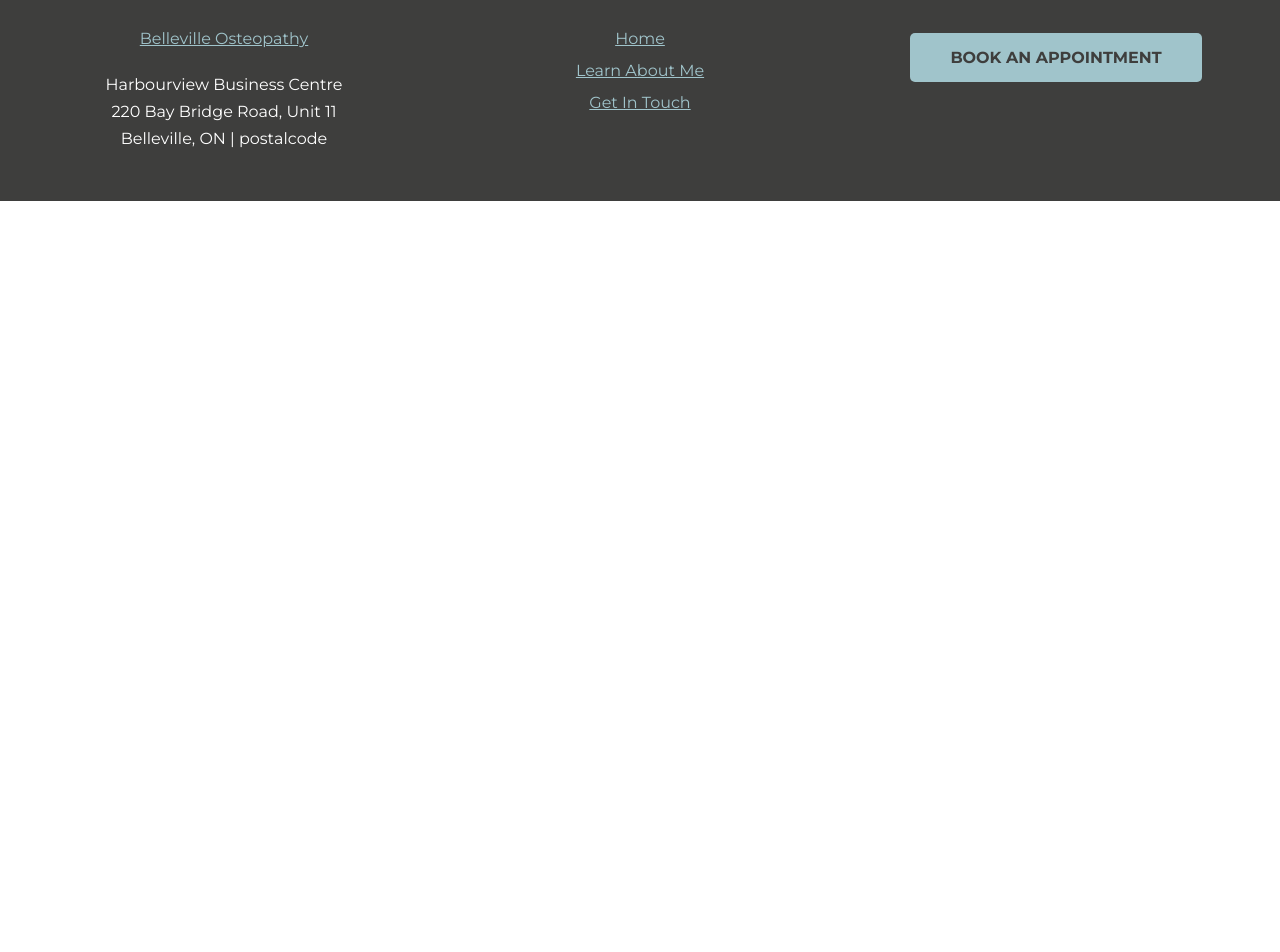
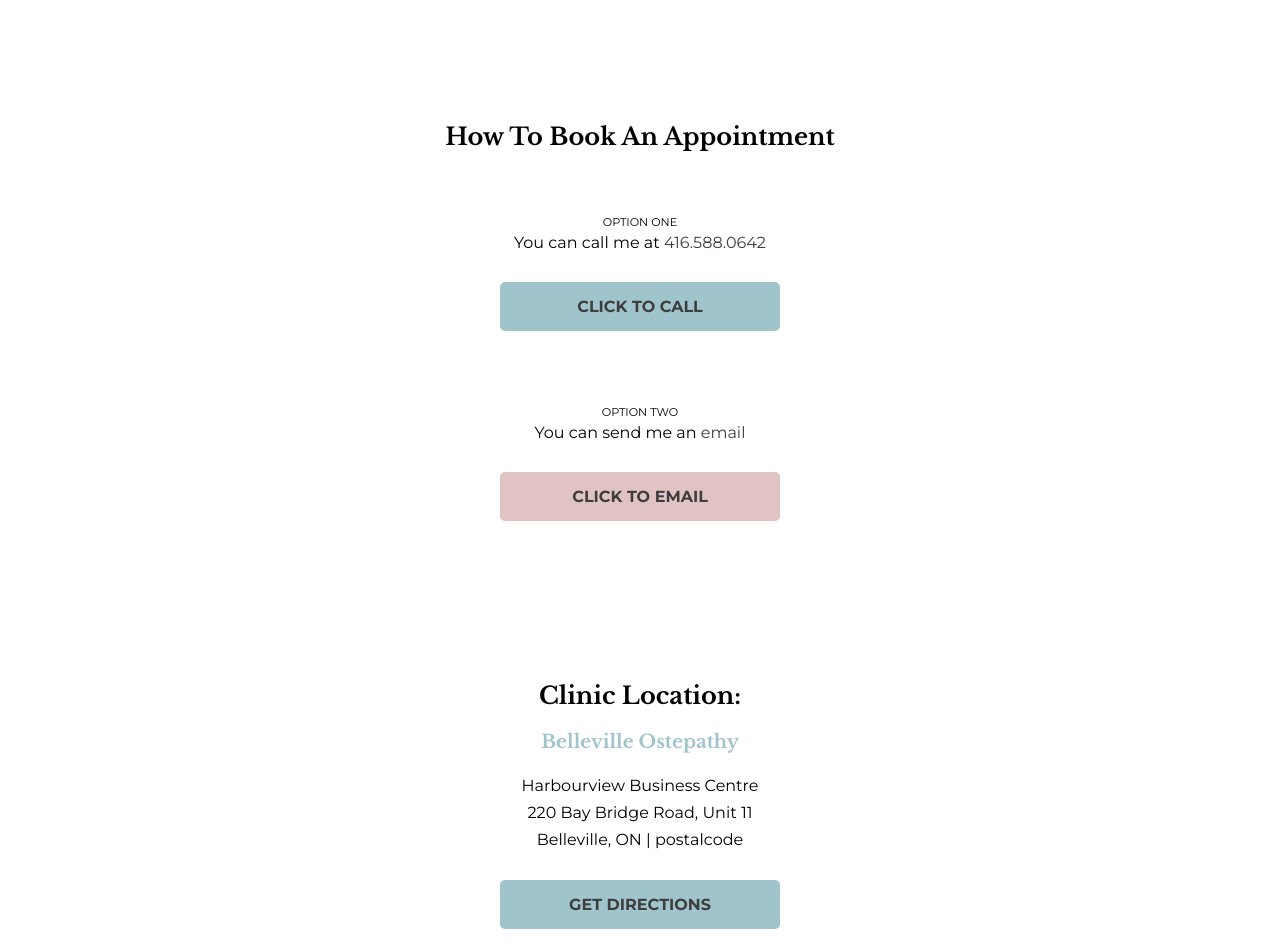
Before and after one commit to lor104/kristina-personal, a React (Create React App) app: page /contact in a window 1280 px wide. Shown: the part 240-1192 px from the top of the page. Before the commit the page ends 800 px from the top, so only its background shows below. Built offline with nearby package versions, Linux system fonts and the light colour scheme.

Commit message:
add content to about and contact pages and style accordingly

```diff
--- a/src/App.scss
+++ b/src/App.scss
@@ -1,13 +1,47 @@
 @use './styles/typography' as *;
+@use './styles/mixins' as *;
+@use './styles/variables' as *;
 
 body {
     @include mont;
 }
 
-h1, h2 {
+h1, h2, h3 {
     @include libre;
+
+    span {
+        display: block;
+        font-size: 0.6em;
+        text-transform: uppercase;
+        @include mont;
+        font-weight: normal;
+        margin-bottom: 1em;
+    }
 }
 
 p {
     line-height: 1.7;;
 }
+
+.button {
+    @include mont;
+    @include reset-link;
+    font-weight: bold;
+    text-transform: uppercase;
+    display: inline-block;
+    padding: 15px 40px;
+    min-width: 200px;
+    // border: 1px solid black;
+    border-radius: 5px;
+    margin: 10px;
+    // color: white;
+    background-color: $primary;
+
+    &.primary {
+        background-color: $primary;
+    }
+
+    &.secondary {
+        background-color: $secondary;
+    }
+}
--- a/src/components/Footer/Footer.jsx
+++ b/src/components/Footer/Footer.jsx
@@ -16,7 +16,7 @@
         <div className="footer__section ">
             <Link className='footer__link' to="/">Home</Link>
             <Link className='footer__link' to="/about">Learn About Me</Link>
-            <Link className='footer__link' to="contact">Get In Touch</Link>
+            <Link className='footer__link' to="/contact">Get In Touch</Link>
         </div>
         <div className="footer__section">
             <Link className='footer__link button'>Book An Appointment</Link>
--- a/src/pages/About/About.jsx
+++ b/src/pages/About/About.jsx
@@ -1,9 +1,28 @@
 import React from 'react';
+import { Link } from 'react-router-dom';
+import profile from '../../assets/images/kristina.jpg'
 import './About.scss';
 
 function About() {
   return (
-    <div>About</div>
+    <div className='about'>
+      <div className='about__section'>
+        <h2>
+          <span>A little bit about</span>
+          My Journey in the Alternative Health Field
+        </h2>
+        <p>
+          I began the exploration of the body and its amazing capacity to self-heal in 1996 when I graduated from Kikkawa Massage School in Toronto. I was fascinated by how the body works and felt drawn to learn more. From there, I deepened my understanding by studying Shiatsu with Ted Saito, followed by The Trager Approach, Myofascial work, and finally Osteopathy.
+        </p>
+        <p>I chose osteopathy because it offered a deeper and greater knowledge of how the body works, and how injury, illness, and trauma can affect it. Learning about the body and helping others to improve their physical health and wellbeing is deeply fulfilling to me and brings me great joy.</p>
+        <Link className='button' to="/contact">Book an Appointment</Link>
+      </div>
+      <div className="about__section">
+        <h2>Now Located in Belleville</h2>
+        <p>Feeling the call to live surrounded by the beauty and quietude of nature, I recently relocated to the Bay of Quinte Region from Toronto, where I had a successful practice for over 25 years, and am now practicing out of Belleville. I am looking forward to joining the community here, building my practice and enjoying long hikes in this beautiful part of Ontario. </p>
+        <img className='about__img' src={profile} alt="Profile picture of Kristina Beaubien in India" />
+      </div>
+    </div>
   )
 }
 
--- a/src/pages/About/About.scss
+++ b/src/pages/About/About.scss
@@ -0,0 +1,13 @@
+.about {
+    text-align: center;
+
+    &__section {
+        margin: 150px 7%;
+        width: auto;
+    }
+
+    &__img {
+        max-width: 400px;
+        border-radius: 50%;
+    }
+}
--- a/src/pages/Contact/Contact.jsx
+++ b/src/pages/Contact/Contact.jsx
@@ -1,9 +1,40 @@
 import React from 'react';
+import { Link } from 'react-router-dom';
 import './Contact.scss';
 
 function Contact() {
   return (
-    <div>Contact</div>
+    <div className="contact">
+      <div className="contact__section">
+        <h2>How To Book An Appointment</h2>
+        <div className="contact__inner-section">
+          <h3><span>Option One</span></h3>
+          <p>You can call me at <Link to="tel:4165880642">416.588.0642</Link></p>
+          <Link className='button' to="tel:4165880642">Click to Call</Link>
+        </div>
+        <div className="contact__inner-section">
+        <h3><span>Option Two</span></h3>
+          <p>You can send me an <Link to="mailto:kristinabeau17@gmail.com?subject=Book Appointment">email</Link></p>
+          <Link className='button secondary' to="mailto:kristinabeau17@gmail.com?subject=Book Appointment">Click to Email</Link>
+        </div>
+      </div>
+      <div className="contact__section">
+        <h2>Clinic Location:</h2>
+        <h3 className='primary'>Belleville Ostepathy</h3>
+        <p>
+            Harbourview Business Centre <br />
+            220 Bay Bridge Road, Unit 11 <br />
+            Belleville, ON | postalcode
+        </p>
+        <Link className="button primary">Get Directions</Link>
+      </div>
+      <div className="contact__section">
+        <h2>Home Clinic Location:</h2>
+        <h3 className='secondary'>Stirling Rawdon</h3>
+        <p>To learn more or set up a treatment at the home clinic please send me a detailed request by email.</p>
+        <Link className='button secondary' to="mailto:kristinabeau17@gmail.com?subject=Book Appointment">Click to Email</Link>
+      </div>
+    </div>
   )
 }
 
--- a/src/pages/Contact/Contact.scss
+++ b/src/pages/Contact/Contact.scss
@@ -0,0 +1,34 @@
+@use '../../styles/mixins' as *;
+@use '../../styles/variables' as *;
+
+.contact {
+    text-align: center;
+
+    &__section {
+        margin: 150px 7%;
+        width: auto;
+    }
+
+    &__inner-section {
+        margin: 4em 0;
+        h3, h3 span {
+            margin-bottom: 0;
+        }
+
+        h3 ~ p {
+            margin-top: 0;
+        }
+    }
+}
+
+h3.primary {
+    color: $primary;
+}
+
+h3.secondary {
+    color: $secondary;
+}
+
+p a {
+    @include reset-link;
+}
--- a/src/pages/Home/Home.jsx
+++ b/src/pages/Home/Home.jsx
@@ -11,18 +11,18 @@
                     <p>Experience a whole body approach to healing pain, trauma, stress, and more.</p>
                 </div>
                 <div className="section-divider">
-                    <Link className='button' to="/about">Learn About Me</Link>
-                    <Link className='button' to="/contact">Book an Appointment</Link>
+                    <Link className='button secondary' to="/about">Learn About Me</Link>
+                    <Link className='button primary' to="/contact">Book an Appointment</Link>
                 </div>
             </div>
             <div className="home__section">
                 <h2>What is Osteopathy?</h2>
-                <p>Osteopathy is a holistic whole-body approach that is adapted to each person at each visit. It is <span className='emphasis primary'>a gentle and deeply effective form of manual therapy</span> that utilizes fascial release, oscillations, rhythmic joint movements, muscle energy, visceral work and other gentle techniques that address all aspects of hte body.</p>
-                <p>The goal of osteopathy is to <span className='emphasis primary'>alleviate restrictions within the body</span> including the health and function of joints, muscles, nerves, lymphatics, blood vessels and visceral organs. This assists the body to be in its optimum condition so that it can self-heal.</p>
+                <p>Osteopathy is a holistic whole-body approach that is adapted to each person at each visit. It is <span className='emphasis secondary'>a gentle and deeply effective form of manual therapy</span> that utilizes fascial release, oscillations, rhythmic joint movements, muscle energy, visceral work and other gentle techniques that address all aspects of hte body.</p>
+                <p>The goal of osteopathy is to <span className='emphasis secondary'>alleviate restrictions within the body</span> including the health and function of joints, muscles, nerves, lymphatics, blood vessels and visceral organs. This assists the body to be in its optimum condition so that it can self-heal.</p>
             </div>
             <div className="home__section">
                 <h2>What Types of Issues Can Osteopathy Help?</h2>
-                <p>Osteopathic treatments are beneficial and effective at providing relief from most types of <span className="emphasis secondary">pain, illness, injury, trauma and stress</span> including, but not limited to:</p>
+                <p>Osteopathic treatments are beneficial and effective at providing relief from most types of <span className="emphasis primary">pain, illness, injury, trauma and stress</span> including, but not limited to:</p>
                 <div className='list__container'>
                     <ul className='list list--first'>
                         <li>neck and shoulder pain</li>
@@ -37,21 +37,21 @@
                         <li>respiration and colds</li>
                     </ul>
                 </div>
-                <p>Osteopathy is <span className="emphasis secondary">safe, efficient and appropriate for patients of all ages</span> from infants to the elderly.</p>
-                <Link className='button' to="/contact">Book an Appointment</Link>
+                <p>Osteopathy is <span className="emphasis primary">safe, efficient and appropriate for patients of all ages</span> from infants to the elderly.</p>
+                <Link className='button primary' to="/contact">Book an Appointment</Link>
             </div>
             <div className="home__section">
                 <h2>Origin of Osteopathic Medicine</h2>
                 <p>
-                Osteopathy, also known as Osteopathic Medicine, was founded by the renowned American physician, Dr. Andrew Taylor Still, who put forth a series of principles which Osteopaths are still guided by today. <span className="emphasis primary">Osteopathic principles treat the body as a complete and harmonious unit (mind, body, and spirit)</span>. This understanding supports the interrelated systems of structure (Anatomy) and function (Physiology) which assists the body in self-regulating and self-healing.
+                Osteopathy, also known as Osteopathic Medicine, was founded by the renowned American physician, Dr. Andrew Taylor Still, who put forth a series of principles which Osteopaths are still guided by today. <span className="emphasis secondary">Osteopathic principles treat the body as a complete and harmonious unit (mind, body, and spirit)</span>. This understanding supports the interrelated systems of structure (Anatomy) and function (Physiology) which assists the body in self-regulating and self-healing.
                 </p>
                 <p>
                 Osteopaths are highly trained in Anatomy, Bio-Mechanics and Physiology and work with the natural motions of all parts of the body. All of our joints and muscles move in a certain way, and breath creates movement throughout the body which massages the organs while the heart pumps blood creating motion in the tissues.
                 </p>
                 <p>
-                <span className="emphasis primary">All parts and processes in our beautiful body continuously move and work together perfectly.</span>
+                <span className="emphasis secondary">All parts and processes in our beautiful body continuously move and work together perfectly.</span>
                 </p>
-                <Link className='button' to="/about">Learn About Me</Link>
+                <Link className='button secondary' to="/about">Learn About Me</Link>
             </div>
         </div>
     )
--- a/src/pages/Home/Home.scss
+++ b/src/pages/Home/Home.scss
@@ -9,21 +9,6 @@
         margin: 150px 7%;
         width: auto;
     }
-}
-
-.button {
-    @include mont;
-    @include reset-link;
-    font-weight: bold;
-    text-transform: uppercase;
-    display: inline-block;
-    padding: 15px 40px;
-    min-width: 200px;
-    // border: 1px solid black;
-    border-radius: 5px;
-    margin: 10px;
-    // color: white;
-    background-color: $primary;
 }
 
 .list {
--- a/src/styles/_variables.scss
+++ b/src/styles/_variables.scss
@@ -1,5 +1,6 @@
 //colors
 
+//originals
 $blue: rgba(160, 196, 203);
 $pink: rgb(225, 195, 195);
 $black: rgb(62, 62, 61);
```
Also changed, not shown: src/assets/images/kristina.jpg (added).
